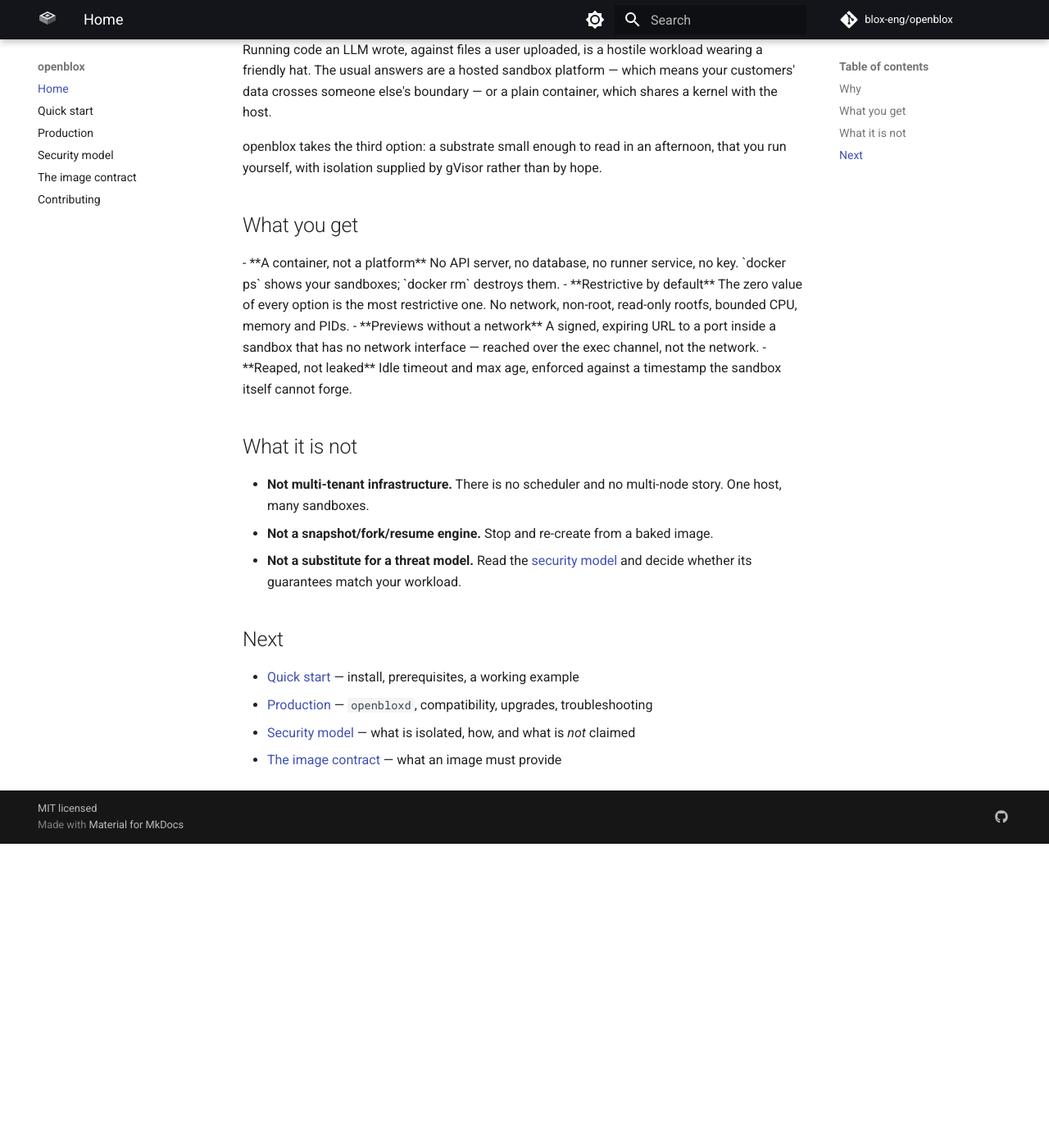
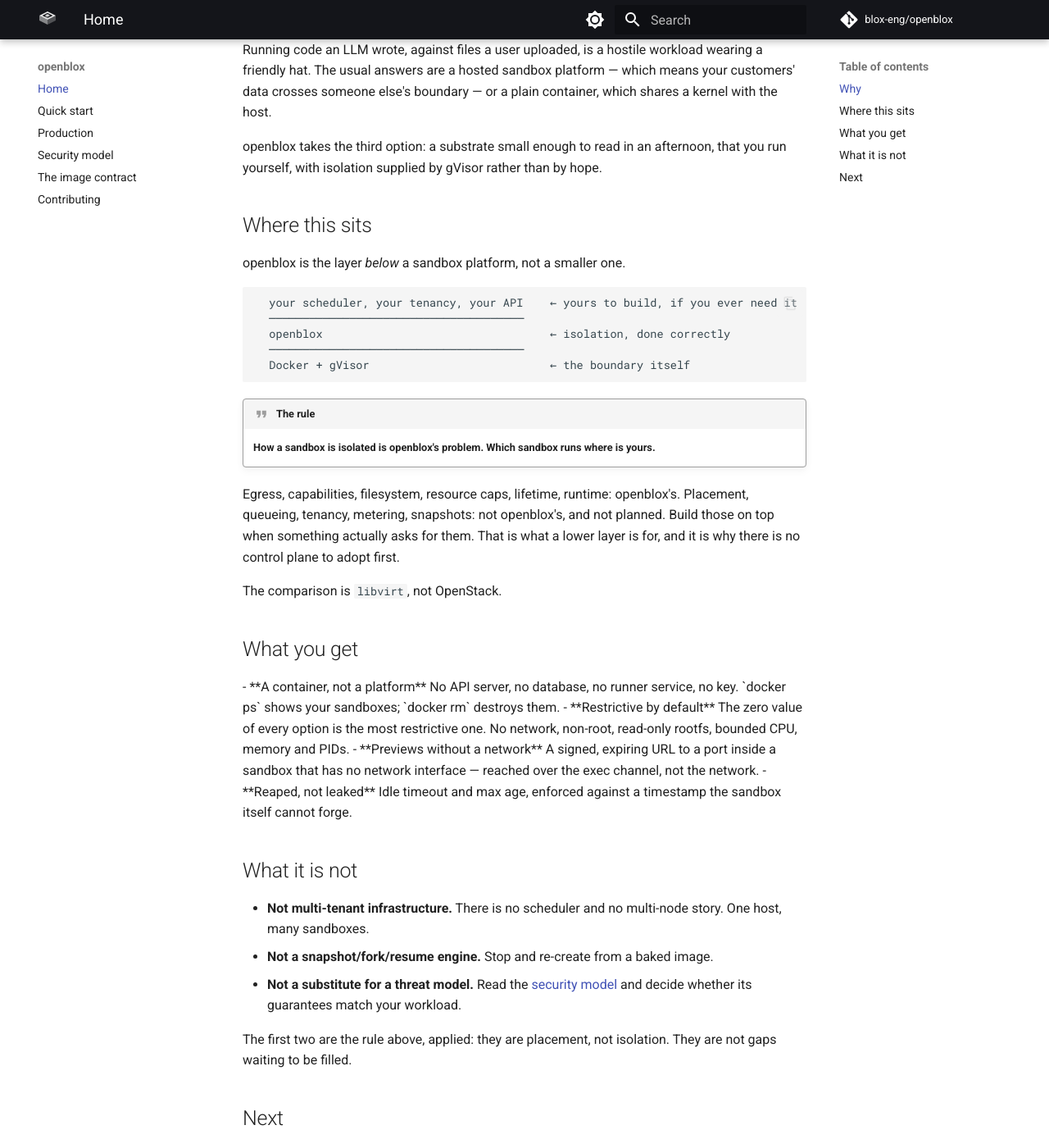
Before and after one commit to blox-eng/openblox, an MkDocs documentation site: the page built from docs/index.md, in a window 1280 px wide and 1400 px high, scrolled down 799 px. Shown: the whole window at 82% size. Built offline with MkDocs 1.6.1 and Material for MkDocs 9.7.7, drawn with Linux system fonts in a browser that asks for light colours; comment, search, counter and statistics services are not loaded; before the commit the page ends 1828 px from its top, so only the background shows below that.

Commit message:
docs: state the layer openblox occupies and the rule that bounds it (#35)
* docs: state the layer openblox occupies and the rule that bounds it

The non-goals were already written down, but as a list of things openblox
happens not to do. Nothing said which layer it occupies or why the list
has that shape, so every item read as a gap someone might later fill.

State the position: openblox is the layer below a sandbox platform, and
one rule decides what belongs in it — how a sandbox is isolated is
openblox's problem, which sandbox runs where is the caller's. Every
non-goal is that rule applied, which is what makes it cheap to decline a
request without relitigating the scope each time.

Also makes the two-tier guarantee explicit where the defaults are
described: the library makes weakening visible, openbloxd makes it
unreachable. That distinction was only stated in passing.

* docs: qualify the API-server non-goal as control-plane

openbloxd is itself an API server, so listing "an API server" among the
placement-side exclusions contradicted the repo one paragraph after stating
the rule. The excluded thing is the platform control plane above openblox, not
the broker API openblox already ships.

Co-Authored-By: Claude Opus 5 (1M context) <noreply@anthropic.com>

---------

Co-authored-by: Claude Opus 5 (1M context) <noreply@anthropic.com>

````diff
--- a/docs/index.md
+++ b/docs/index.md
@@ -40,6 +40,29 @@ kernel with the host.
 openblox takes the third option: a substrate small enough to read in an afternoon, that
 you run yourself, with isolation supplied by gVisor rather than by hope.
 
+## Where this sits
+
+openblox is the layer *below* a sandbox platform, not a smaller one.
+
+```
+  your scheduler, your tenancy, your API    ← yours to build, if you ever need it
+  ──────────────────────────────────────
+  openblox                                  ← isolation, done correctly
+  ──────────────────────────────────────
+  Docker + gVisor                           ← the boundary itself
+```
+
+!!! quote "The rule"
+    **How a sandbox is isolated is openblox's problem.
+    Which sandbox runs where is yours.**
+
+Egress, capabilities, filesystem, resource caps, lifetime, runtime: openblox's.
+Placement, queueing, tenancy, metering, snapshots: not openblox's, and not planned.
+Build those on top when something actually asks for them. That is what a lower layer
+is for, and it is why there is no control plane to adopt first.
+
+The comparison is `libvirt`, not OpenStack.
+
 ## What you get
 
 <div class="grid cards" markdown>
@@ -74,6 +97,9 @@ you run yourself, with isolation supplied by gVisor rather than by hope.
 - **Not a substitute for a threat model.** Read the [security model](security.md) and
   decide whether its guarantees match your workload.
 
+The first two are the rule above, applied: they are placement, not isolation. They
+are not gaps waiting to be filled.
+
 ## Next
 
 - [Quick start](getting-started.md) — install, prerequisites, a working example
````
Also changed, not shown: ARCHITECTURE.md (+23 -5 lines), CONTRIBUTING.md (+17 -0 lines), README.md (+39 -1 lines).
